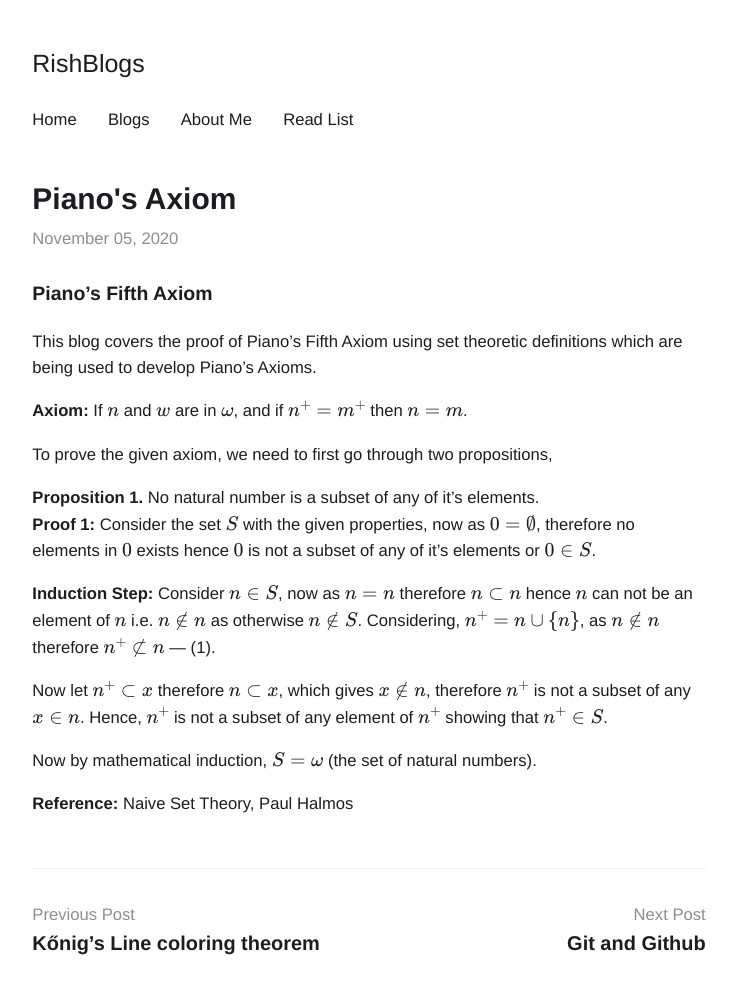
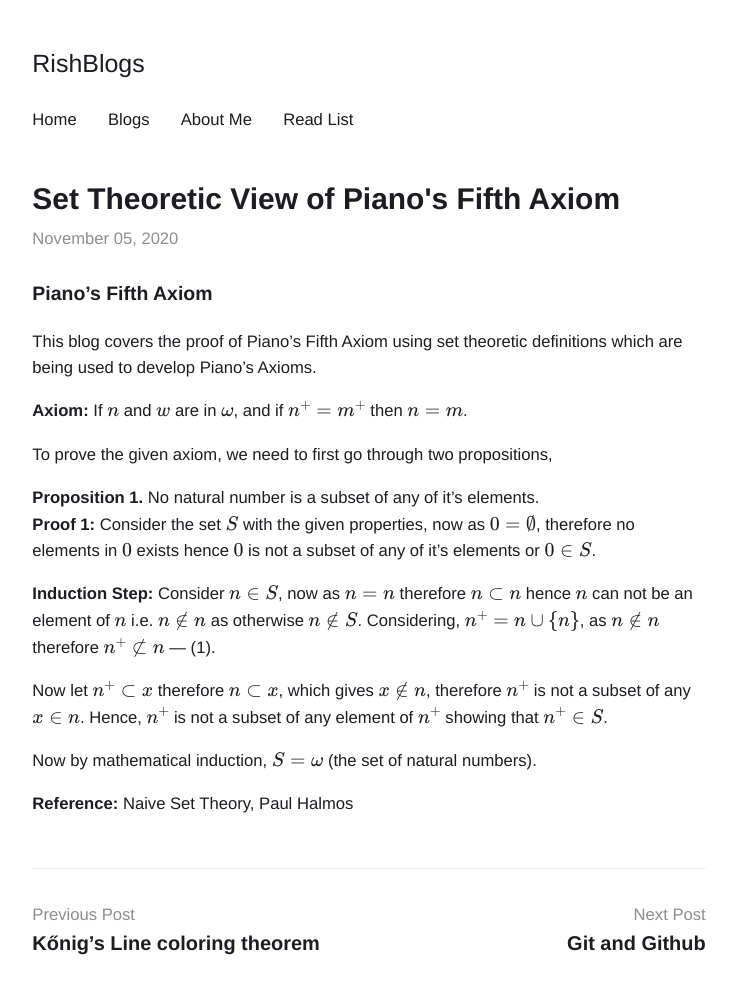
Before and after one commit to rish-singhal/blogs, a Jekyll site: the page built from _posts/2020-11-05-Pianos-Axioms.md, in a window 1280 px wide. Shown: the whole page, without its empty margins (271-1007 px from the left). Built offline with Jekyll 4.4.1, drawn with Linux system fonts in a browser that asks for light colours; formulas are drawn with MathJax 3.

Commit message:
updated title

```diff
--- a/_posts/2020-11-05-Pianos-Axioms.md
+++ b/_posts/2020-11-05-Pianos-Axioms.md
@@ -1,5 +1,5 @@
 ---
-title: "Piano's Axiom"
+title: "Set Theoretic View of Piano's Fifth Axiom"
 mathjax: true
 layout: post
 comments: false
```
